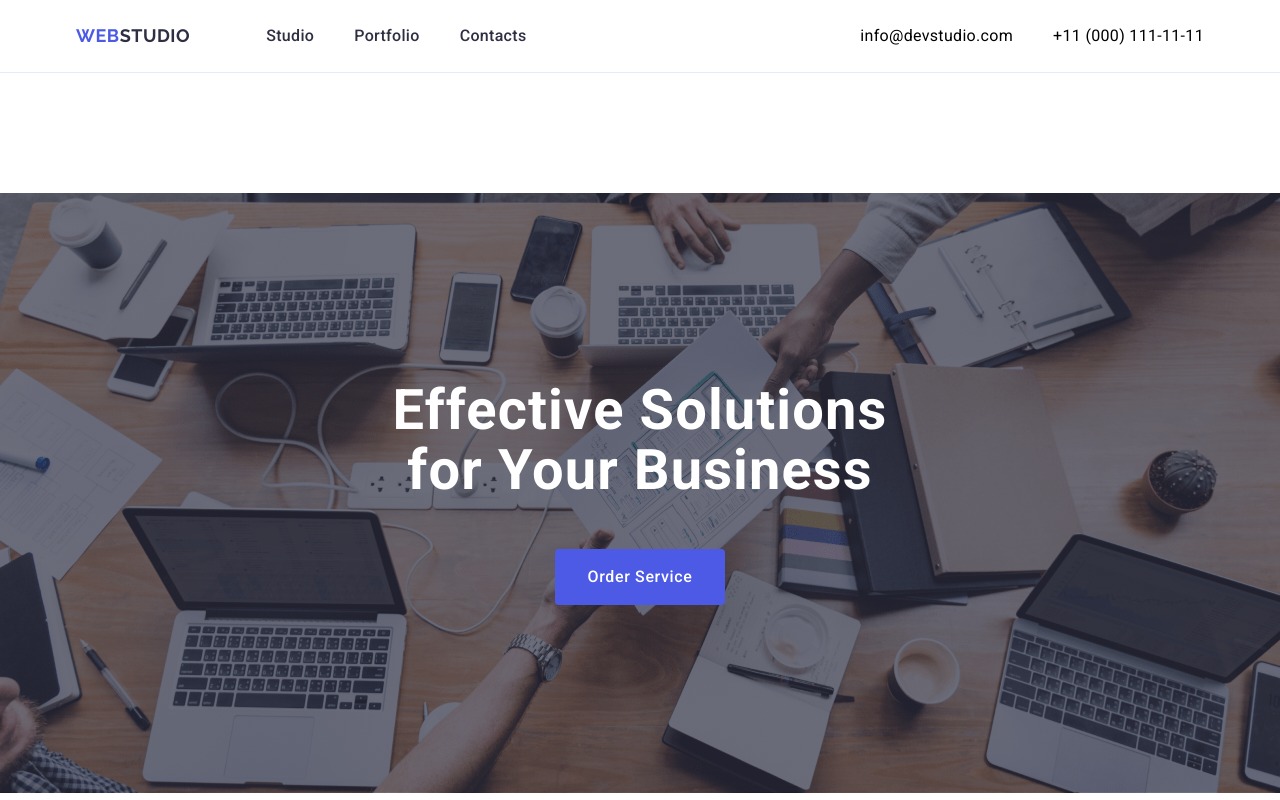
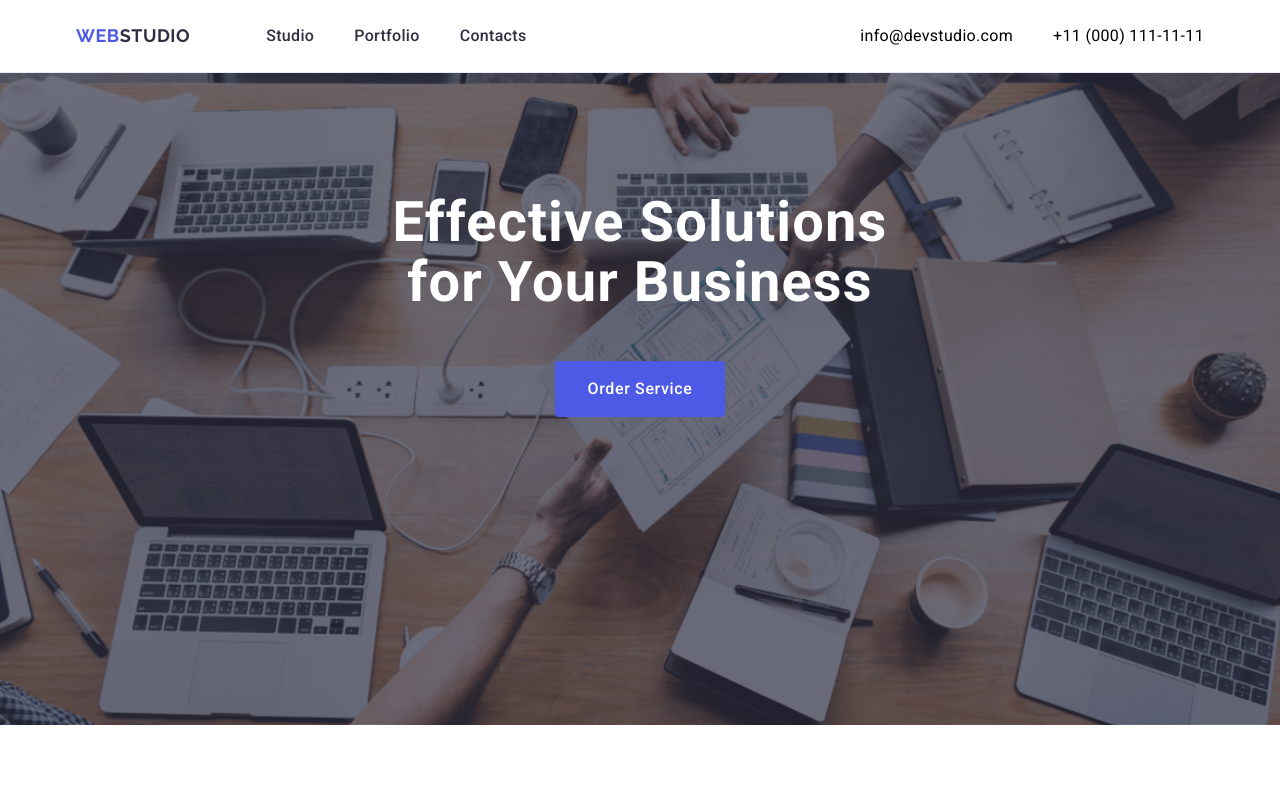
Before and after one commit to allaponomarenko/goit-markup-hw-04, a plain HTML site: page index.html in a window 1280 px wide. Shown: the top 800 px of the page. Drawn offline with nearby package versions, Linux system fonts and the light colour scheme.

Commit message:
shos-pishlo-ne-tak

```diff
--- a/css/styles.css
+++ b/css/styles.css
@@ -131,14 +131,24 @@ body {
 
      /*section 1*/
 
+     .hero-content {
+      background-color: #2E2F42;
+      padding: 120px 0;
+
+      background-repeat: no-repeat;
+      background-position: 50% 50%;
+      background-size: cover;
+      background-image: linear-gradient(to bottom, rgba(46, 47, 66, 0.7), rgba(46, 47, 66, 0.7)), url(/images/people-office\ 1.png)
+
+
+
+  }
+
   .hero {
-    background-color: #2E2F42;
-    padding: 188px 0;
 
-   background-repeat: no-repeat;
-   background-position: 50% 50%;
-   background-size: cover;
-    background-image: linear-gradient(to bottom, rgba(46, 47, 66, 0.7), rgba(46, 47, 66, 0.7)), url(/images/people-office\ 1.png)
+
+
+
 
 
 
@@ -174,6 +184,7 @@ body {
     padding: 16px 32px;
     border-radius: 4px;
     margin: 0 auto;
+    margin-bottom: 188px;
     border: none;
     height: 56px;
     min-width: 169px;
@@ -221,6 +232,20 @@ body {
   .strategy-list-li {
     width: calc((100% - 72px) / 4);
   }
+
+
+
+
+
+
+
+  .icon {
+    fill: #4D5AE5;
+
+  }
+
+
+
 
 
   h2 {
--- a/index.html
+++ b/index.html
@@ -43,9 +43,10 @@
     </header>
     <main>
     <!--seccion 1-->
-      <section>
-        <div class="hero">
+      <section class="hero-content">
+
         <div class="container">
+          <div class="hero">
       <h1 class="hero-title">Effective Solutions for Your Business</h1>
         <button type="button" class="order-service">Order Service</button>
       </div>
@@ -56,7 +57,13 @@
         <div class="container">
         <h2 class="visually-hidden">section2</h2>
         <ul class="strategy-list">
+
           <li class="strategy-list-li">
+            <svg class="icon" width="64" height="64">
+              <use xlink:href="./images/icons.svg#icon-antenna-1"></use>
+
+            </svg>
+
             <h3 class="strategy">Strategy</h3>
             <p class="main-p">
               Our goal is to identify the business problem to walk away with the
```
Also changed, not shown: images/Rectangle 3.png (added), images/icons.svg (added), 1 other file.
